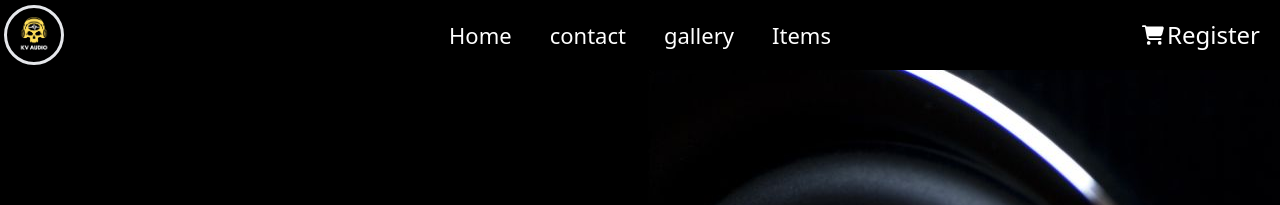
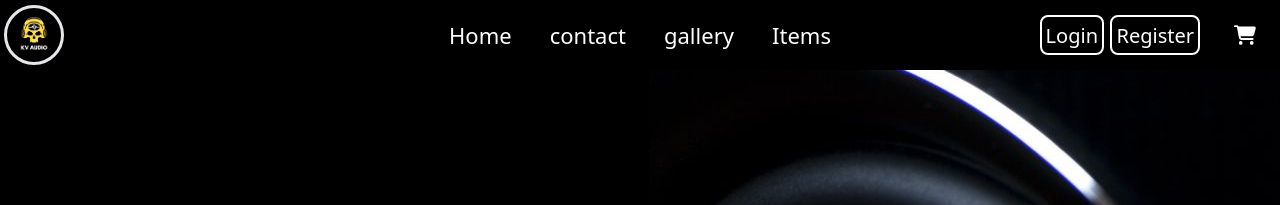
Before and after one commit to Sathsara200/kv-audio-frontend, a React (Vite) app: page / in a window 1280 px wide. Shown: the top 205 px of the page. Built offline with nearby package versions, Linux system fonts and the light colour scheme; no server answers.

Commit message:
change the design😂

```diff
--- a/src/components/header.jsx
+++ b/src/components/header.jsx
@@ -30,7 +30,7 @@ export default function Header() {
 				</Link>
 				<Link
 					to="/booking"
-					className="hidden md:block text-[22px] font-bold m-1 absolute right-28 hover:text-yellow-300"
+					className="hidden md:block text-[22px] font-bold m-1 absolute right-5 hover:text-yellow-300"
 				>
 					<FaCartShopping />
 				</Link>
@@ -48,10 +48,16 @@ export default function Header() {
         logout
       </button>}
 
-	  {token==null&&<button className="hidden md:block absolute right-5 text-[24px]" onClick={()=>{
+	  {token==null&&<button className="hidden md:block absolute right-20 text-[20px] hover:bg-yellow-300 hover:text-black hover:border-yellow-300 border-[2px] border-white p-1 rounded-lg w-15 h-10" onClick={()=>{
         window.location.href = "/register"
       }}>
         Register
+      </button>}
+
+	  {token==null&&<button className="hidden md:block absolute right-44 text-[20px] hover:bg-yellow-300 hover:text-black hover:border-yellow-300 border-[2px] border-white p-1 rounded-lg w-15 h-10" onClick={()=>{
+        window.location.href = "/login"
+      }}>
+        Login
       </button>}
 
 			<MobileNavPanel isOpen={navPanelOpen} setOpen={setNavPanelOpen} />
--- a/src/components/reveiwCard.jsx
+++ b/src/components/reveiwCard.jsx
@@ -16,7 +16,7 @@ export default function ReviewCard({review, doit}) {
   };
 
   return (
-    <div className="bg-white p-6 rounded-2xl shadow-md hover:shadow-lg transition-all duration-300 w-[90%] mx-auto relative m-4">
+    <div className="bg-white p-6 rounded-2xl shadow-md hover:shadow-lg transition-all duration-300 w-[95%] mx-auto relative m-4">
       <div className="flex items-center gap-4 mb-4">
         <img
           src={review.profilePicture}
@@ -32,7 +32,7 @@ export default function ReviewCard({review, doit}) {
       </div>
 
       <MdOutlineDelete
-        className="w-7 h-7 absolute right-4 top-4 cursor-pointer text-red-500 hover:text-red-700"
+        className="w-7 h-7 absolute right-4 top-8 cursor-pointer text-red-500 hover:text-red-700"
         onClick={() => doit(review.email)}
         title="Delete review"
       />
--- a/src/pages/login/login.jsx
+++ b/src/pages/login/login.jsx
@@ -104,7 +104,7 @@ export default function LoginPage() {
             Login
           </button>
           <div className="my-8 w-[300px] h-[50px] bg-white text-2xl text-black rounded-lg relative text-center" onClick={googleLogin}>
-           <FcGoogle className="absolute m-1.5 ml-4"/> <b>Login with Google</b>
+           <FcGoogle className="absolute m-1.5 ml-4"/> Login with Google
           </div>
         </div>
       </form>
```
